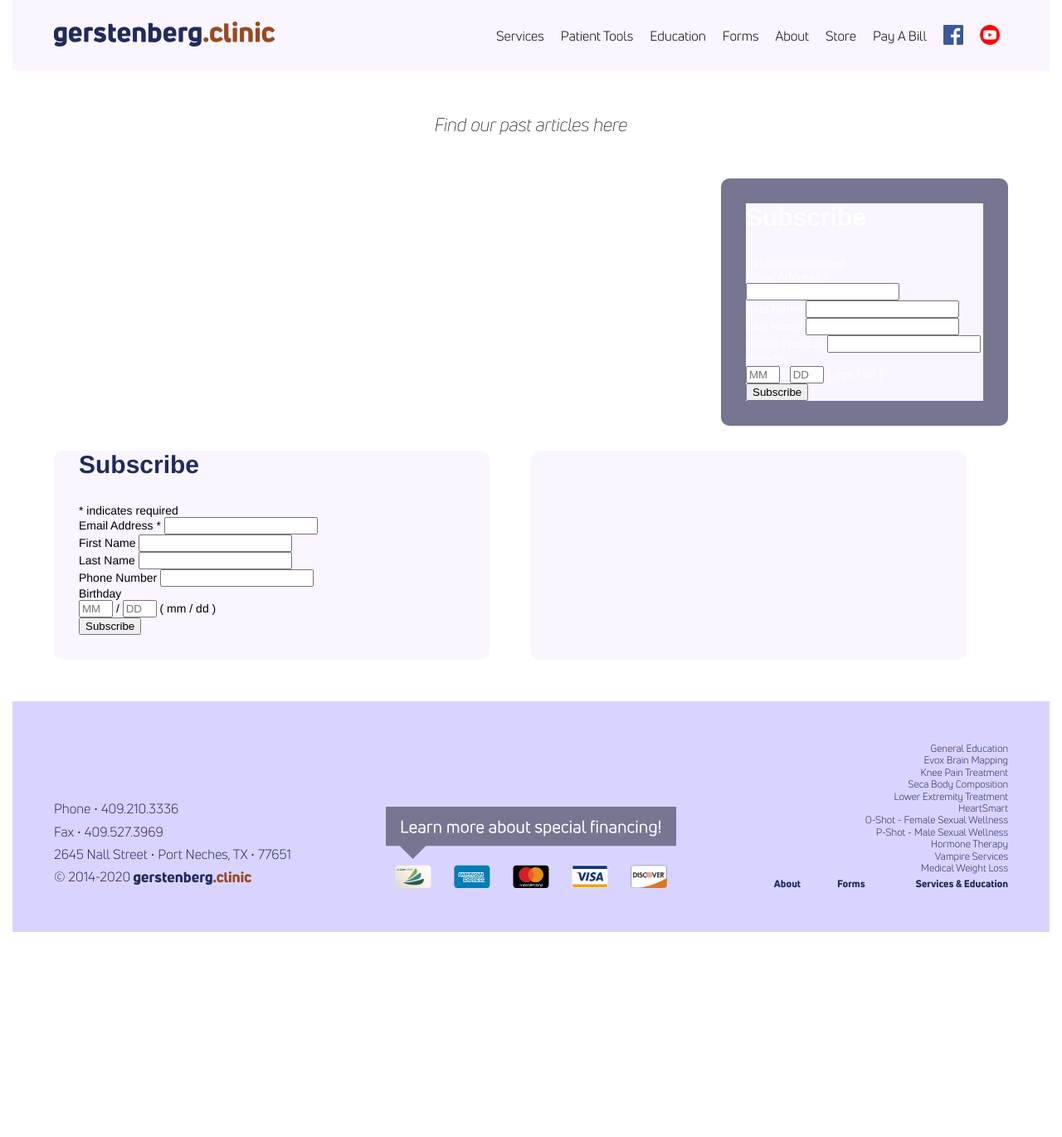
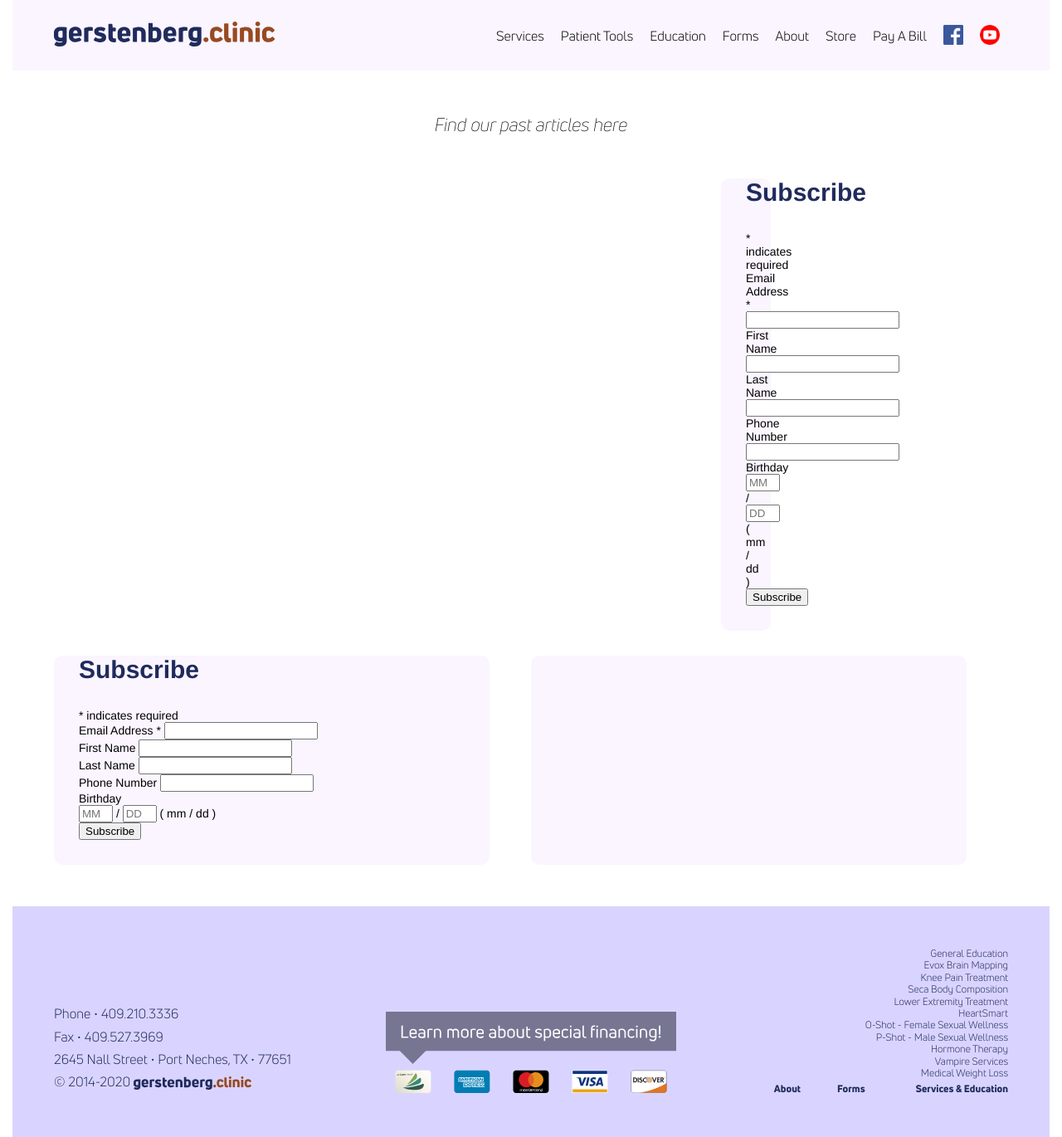
Before and after one commit to theneverwoods/gerstenberg.clinic, a Jekyll site: the page built from articles.html, in a window 1280 px wide. Shown: the whole page at 83% size. Built offline with Jekyll 4.4.1, drawn with Linux system fonts in a browser that asks for light colours; comment, search, counter and statistics services are not loaded; before the commit the page ends 1123 px from its top, so only the background shows below that.

Commit message:
Update articles.html

```diff
--- a/articles.html
+++ b/articles.html
@@ -23,11 +23,11 @@ redirect_from:
 	</div>
 
     <div class="third center">
-		<div class="card dark" style="text-align: left">
+		<div class="third card light style"="text-align: left">
                         <!-- Begin Mailchimp Signup Form -->
             <link href="//cdn-images.mailchimp.com/embedcode/classic-10_7.css" rel="stylesheet" type="text/css">
             <style type="text/css">
-                #mc_embed_signup{background:#ffff; clear:left; font:14px Helvetica,Arial,sans-serif; }
+                #mc_embed_signup{background:#faf5ff; clear:left; font:14px Helvetica,Arial,sans-serif; }
                 /* Add your own Mailchimp form style overrides in your site stylesheet or in this style block.
                    We recommend moving this block and the preceding CSS link to the HEAD of your HTML file. */
             </style>
```
